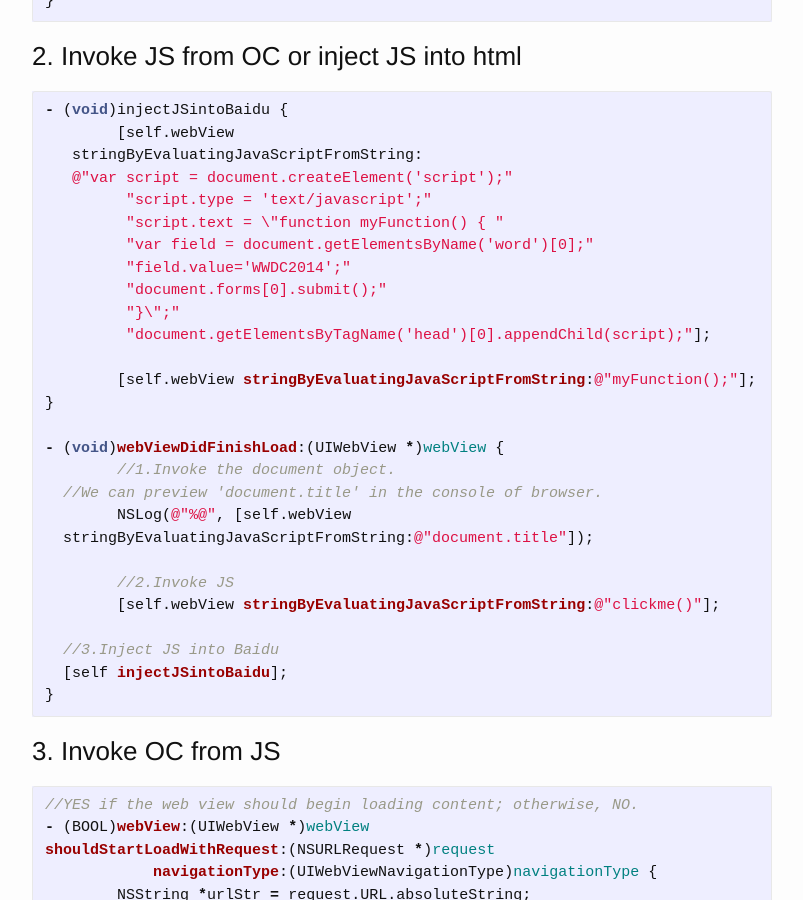
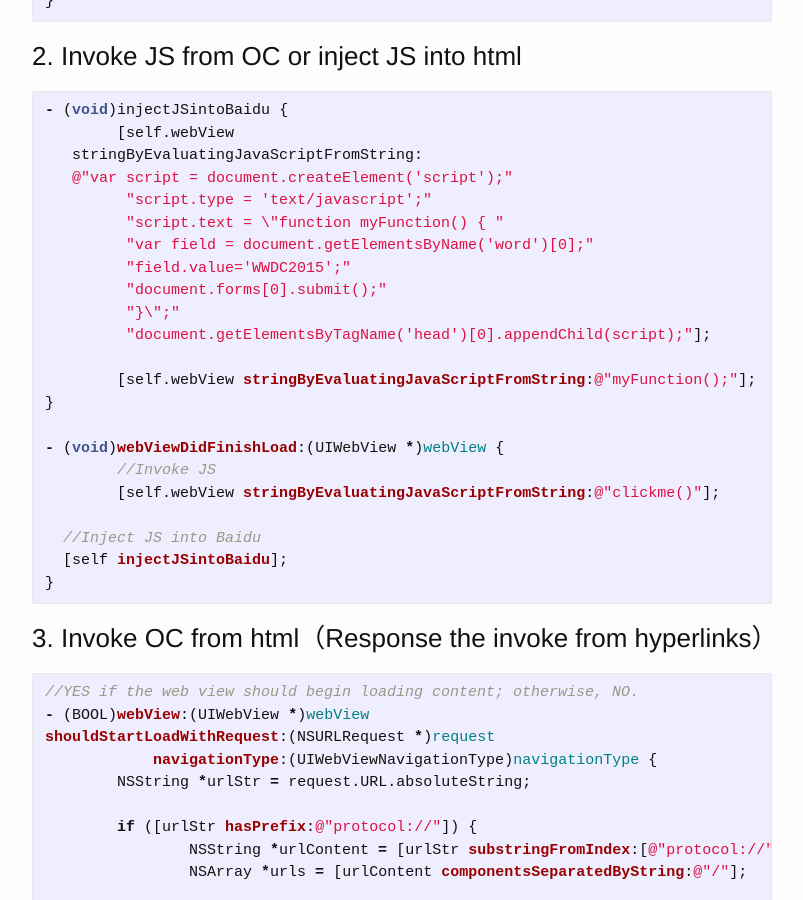
Before and after one commit to GeekRRK/GeekRRK.github.io, a Jekyll site: the page built from _posts/2015-12-21-Interact with JS and invoke another App.md, in a window 1280 px wide and 900 px high, scrolled down 1394 px. Shown: the whole window, without its empty margins (238-1041 px from the left). Built offline with Jekyll 4.4.1, drawn with Linux system fonts in a browser that asks for light colours; Markdown is read by kramdown in place of the engine named in the settings; some of the changed text lies outside the part shown.

Commit message:
Update OC-JS

````diff
--- a/_posts/2015-12-21-Interact with JS and invoke another App.md
+++ b/_posts/2015-12-21-Interact with JS and invoke another App.md
@@ -1,10 +1,11 @@
 ---
 layout: post
-title: Interact with JS and invoke another App
+title: Interaction between OC and html[JS]
 ---
 
 **Remember url ignores case**
-### The html page
+
+### 0. The html page
 ```html
 <html>
 <head>
@@ -27,6 +28,7 @@
 </body>
 </html>
 ```
+
 ### 1. Setup index.html
 ```objective-c
 - (void)viewDidLoad {
@@ -68,7 +70,7 @@
 	 "script.type = 'text/javascript';"
 	 "script.text = \"function myFunction() { "
 	 "var field = document.getElementsByName('word')[0];"
-	 "field.value='WWDC2014';"
+	 "field.value='WWDC2015';"
 	 "document.forms[0].submit();"
 	 "}\";"
 	 "document.getElementsByTagName('head')[0].appendChild(script);"];
@@ -77,19 +79,15 @@
 }
 
 - (void)webViewDidFinishLoad:(UIWebView *)webView {
-	//1.Invoke the document object.
-  //We can preview 'document.title' in the console of browser.
-	NSLog(@"%@", [self.webView
-  stringByEvaluatingJavaScriptFromString:@"document.title"]);
-
-	//2.Invoke JS
+	//Invoke JS
 	[self.webView stringByEvaluatingJavaScriptFromString:@"clickme()"];
 
-  //3.Inject JS into Baidu
+  //Inject JS into Baidu
   [self injectJSintoBaidu];
 }
 ```
-### 3. Invoke OC from JS
+
+### 3. Invoke OC from html（Response the invoke from hyperlinks）
 ```objective-c
 //YES if the web view should begin loading content; otherwise, NO.
 - (BOOL)webView:(UIWebView *)webView
````
Also changed, not shown: _posts/2015-12-14-Blog with Jekyll on Mac.md (+5 -5 lines).
